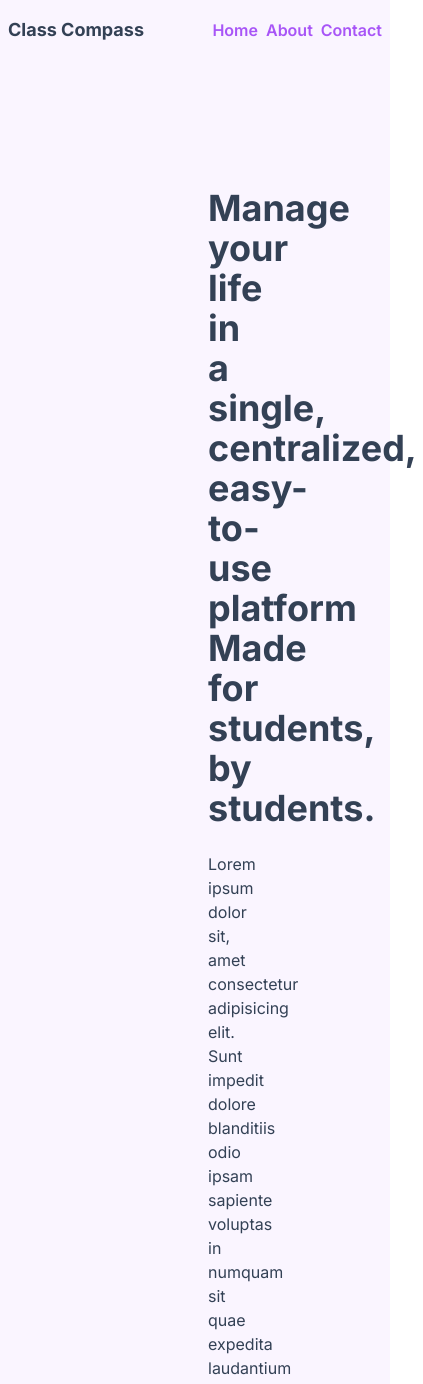
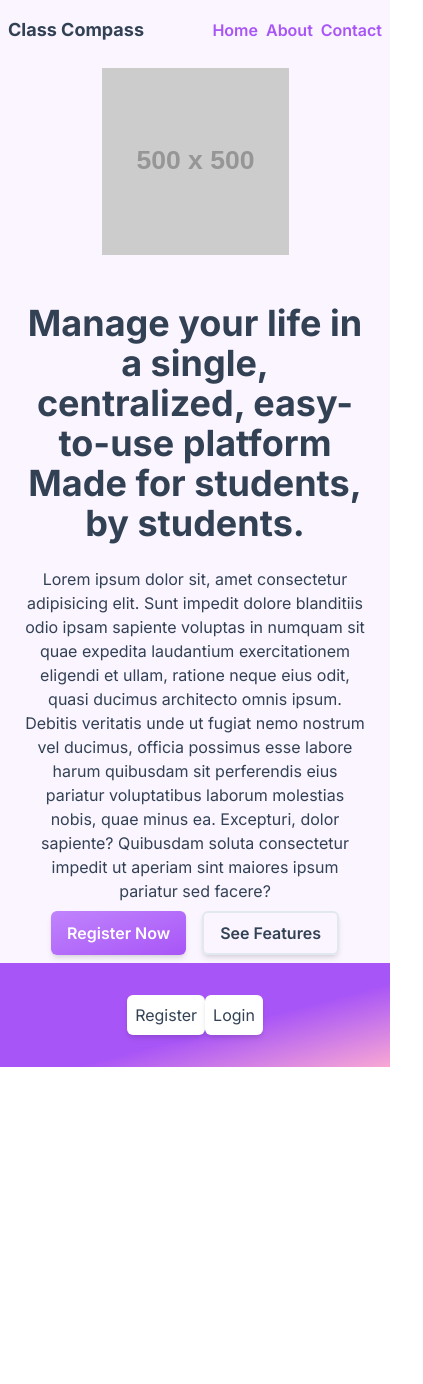
Before and after one commit to Asterki/compass, a Next.js app: page / in a window 390 px wide. Shown: the top 1384 px of the page, 423 px wide, since content can reach past the window. After the commit the page ends 1067 px from the top, so only its background shows below. Built offline with nearby package versions, Linux system fonts and the light colour scheme.

Commit message:
Feat: responsive design for main page

```diff
--- a/src/pages/index.tsx
+++ b/src/pages/index.tsx
@@ -55,8 +55,8 @@ export default function Home() {
                     </div>
                 </header>
 
-                <section className="p-32 flex items-center justify-around gap-12 w-full">
-                    <div className="px-20 w-1/2 text-left">
+                <section className="md:p-32 p-2 flex md:flex-row flex-col-reverse items-center justify-around gap-12 w-full">
+                    <div className="md:px-20 px-4 md:w-1/2 w-full text-center">
                         <h1 className="text-4xl font-bold">
                             Manage your life in a single, centralized,
                             easy-to-use platform Made for students, by students.
@@ -78,7 +78,7 @@ export default function Home() {
                             ut aperiam sint maiores ipsum pariatur sed facere?
                         </p>
 
-                        <div className="flex gap-4">
+                        <div className="flex md:justify-start justify-center gap-4">
                             <button className="bg-gradient-to-br from-purple-400 to-purple-500 text-white font-semibold py-2 px-4 rounded-md mt-2 shadow-md transition-all hover:scale-105">
                                 Register Now
                             </button>
```
